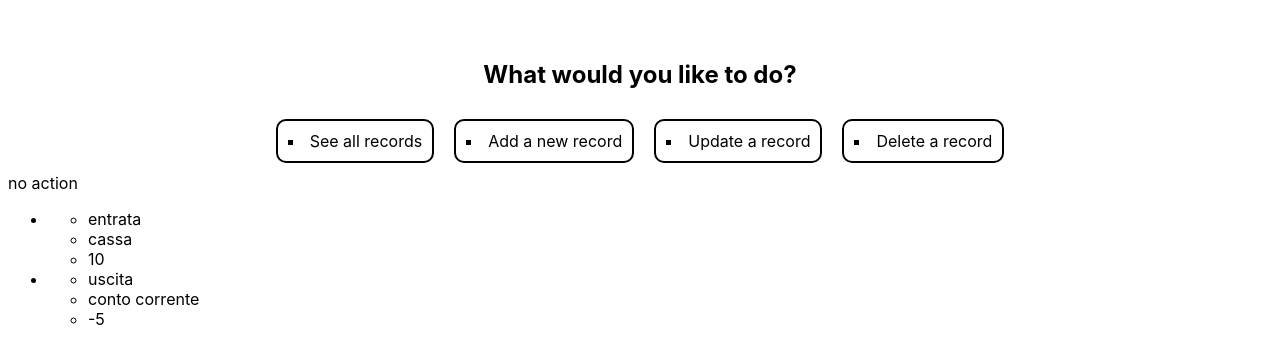
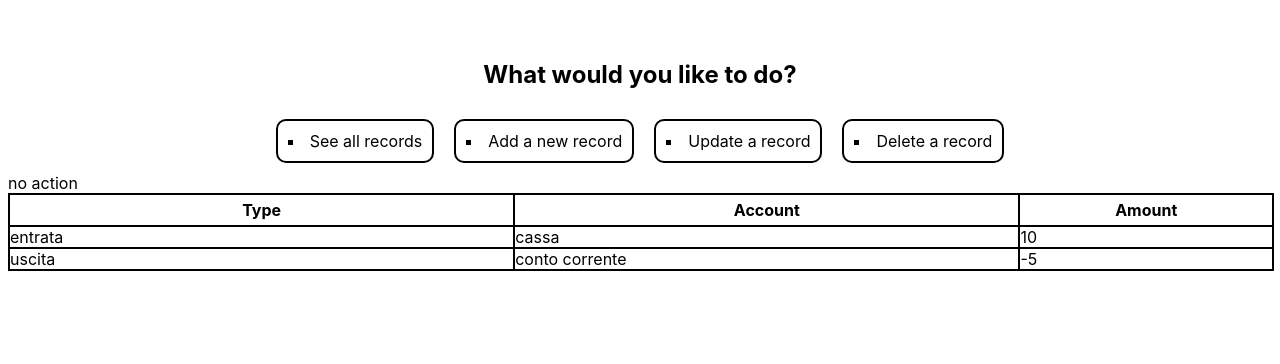
Before and after one commit to yorjofree/accounting-app-frontend, an Angular app: page /actionlist/get in a window 1280 px wide. Shown: the top 364 px of the page. Built offline with nearby package versions, Linux system fonts and the light colour scheme.

Commit message:
using felxbox record table

```diff
--- a/src/app/app.routes.ts
+++ b/src/app/app.routes.ts
@@ -1,7 +1,7 @@
 import { Routes } from '@angular/router';
 import { HomeComponent } from './home/home.component';
 import { ActionListComponent } from './action-list/action-list.component';
-import { RecordListComponent } from './record-list/record-list.component';
+import { RecordTableComponent } from './record-table/record-table.component';
 
 export const routes: Routes = [
     {path: 'home', component: HomeComponent},
@@ -9,7 +9,7 @@ export const routes: Routes = [
         path: 'actionlist',
         component: ActionListComponent,
         children: [
-            {path: 'get', component: RecordListComponent}
+            {path: 'get', component: RecordTableComponent}
         ]
     },
     {path: '', redirectTo: 'home', pathMatch: 'full'}
--- /dev/null
+++ b/src/app/record-table/record-table.component.css
@@ -0,0 +1,34 @@
+.table {
+    width: 100%;
+    border: 1px solid;
+    border-collapse: collapse;
+    display: flex;
+    flex-direction: column;
+    justify-content: flex-start;
+}
+
+.headings {
+    display: flex;
+    flex-direction: row;
+}
+
+h4 {
+    text-align: center;
+    padding: 5px;
+    margin: 0;
+}
+
+.type, .account {
+    width: 40%;
+    border: 1px solid;
+}
+
+.amount {
+    width: 20%;
+    border: 1px solid;
+}
+
+app-record {
+    display: flex;
+    flex-direction: row;
+}
--- /dev/null
+++ b/src/app/record-table/record-table.component.html
@@ -0,0 +1,9 @@
+<div class="table">
+    <div class="headings">
+        <div class="type"><h4>Type</h4></div>
+        <div class="account"><h4>Account</h4></div>
+        <div class="amount"><h4>Amount</h4></div>
+    </div>
+    <app-record [record]="records[0]"/>
+    <app-record [record]="records[1]"/>
+</div>
--- /dev/null
+++ b/src/app/record-table/record-table.component.ts
@@ -0,0 +1,23 @@
+import { Component } from '@angular/core';
+import { RecordComponent } from '../record/record.component';
+
+@Component({
+  selector: 'app-record-table',
+  imports: [RecordComponent],
+  templateUrl: './record-table.component.html',
+  styleUrl: './record-table.component.css'
+})
+export class RecordTableComponent {
+  records = [
+    {
+      type: 'entrata',
+      account: 'cassa',
+      amount: 10.00
+    },
+    {
+      type: 'uscita',
+      account: 'conto corrente',
+      amount: -5.00
+    }
+  ]
+}
--- a/src/app/record/record.component.css
+++ b/src/app/record/record.component.css
@@ -0,0 +1,16 @@
+.record {
+    display: flex;
+    flex-direction: row;
+}
+
+.type, .account {
+    width: 40%;
+    border: 1px solid;
+    margin: 0px;
+}
+
+.amount {
+    width: 20%;
+    border: 1px solid;
+    margin: 0px;
+}
--- a/src/app/record/record.component.html
+++ b/src/app/record/record.component.html
@@ -1,5 +1,3 @@
-<ul>
-    <li>{{ record().type }} </li>
-    <li>{{ record().account }} </li>
-    <li>{{ record().amount }} </li>
-</ul>
+<div class="type">{{ record().type }} </div>
+<div class="account" >{{ record().account }} </div>
+<div class="amount">{{ record().amount }} </div>
```
Also changed, not shown: 1 other file (tests, documents, lock files or other folders).
